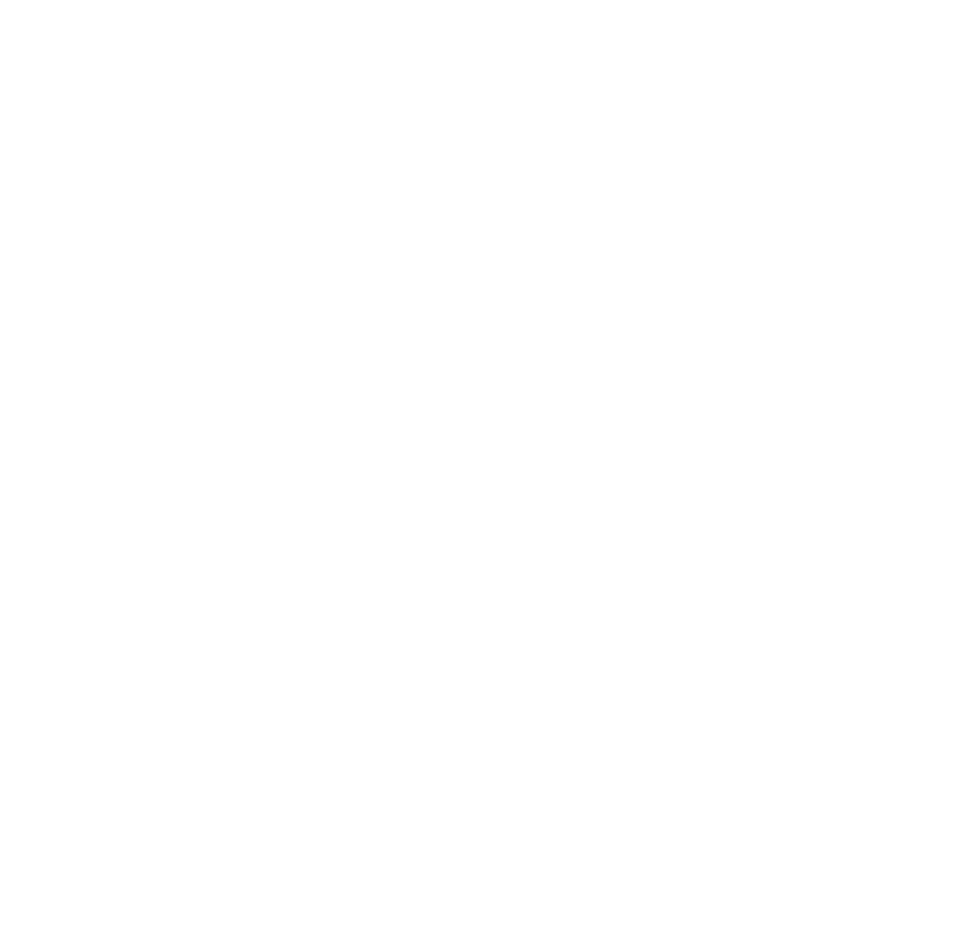
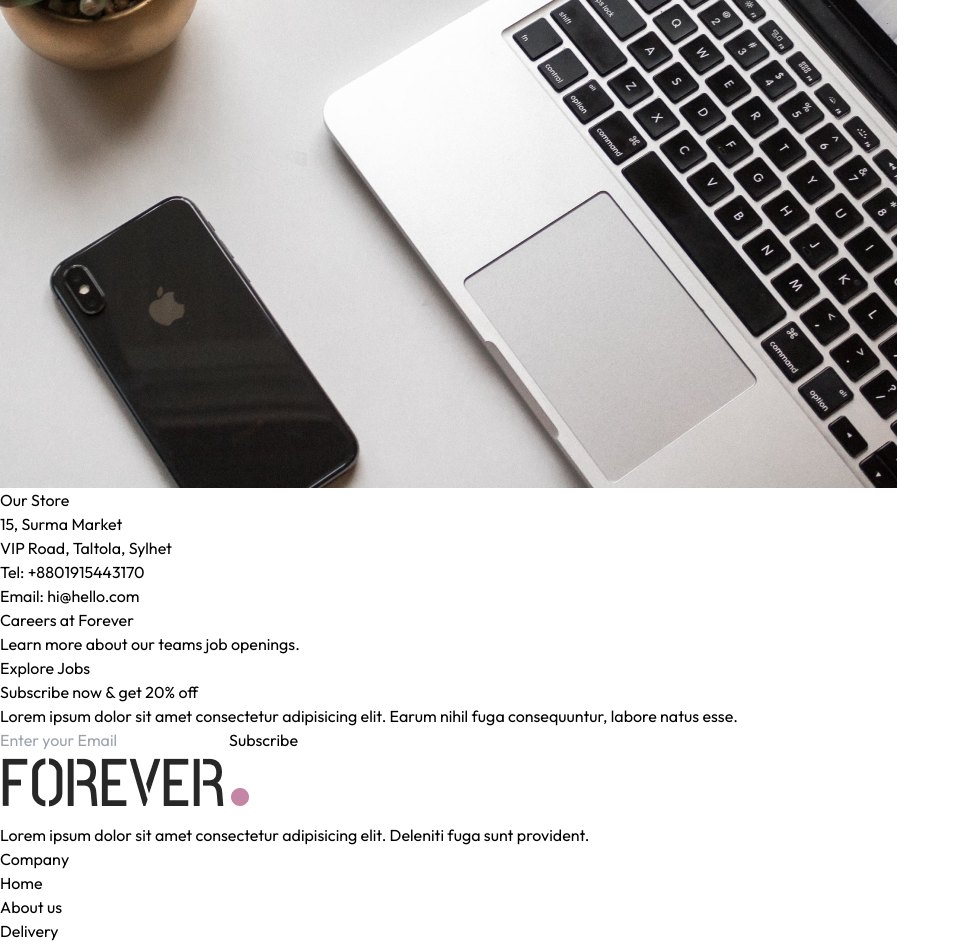
Before and after one commit to jahedripon9/ecommerce-app-frontend, a React (Vite) app: page /contact in a window 1280 px wide. Shown: the part 955-1902 px from the top of the page, without its empty margins (0-960 px from the left). Before the commit the page ends 858 px from the top, so only its background shows below. Built offline with nearby package versions, Linux system fonts and the light colour scheme.

Commit message:
Contact us Page Ready

```diff
--- a/src/pages/Contact.jsx
+++ b/src/pages/Contact.jsx
@@ -1,7 +1,26 @@
+import { assets } from "../assets/frontend_assets/assets"
+import { NewsLetterBox } from "../components/NewsLetterBox"
+import Title from "../components/Title"
 
 const Contact = () => {
   return (
-    <div>Contact</div>
+    <div>
+      <div className="text-center text-2xl uppercase pt-10 border-t">
+        <Title text1={"Contact"} text2={"  us"} />
+      </div>
+      <div className="my-10 flex flex-col justify-center md:flex-row gap-10 mb-28">
+        <img className="w-full md:max-w-[480px]" src={assets.contact_img} alt="" />
+        <div className="flex flex-col justify-center items-start gap-6">
+          <p className="font-semibold text-xl text-gray-600">Our Store</p>
+          <p className="text-gray-500">15, Surma Market <br /> VIP Road, Taltola, Sylhet </p>
+          <p className="text-gray-500">Tel: +8801915443170 <br /> Email: hi@hello.com</p>
+          <p className="font-semibold text-xl text-gray-500">Careers at Forever</p>
+          <p className="text-gray-500">Learn more about our teams job openings. </p>
+          <button className="border border-black px-8 py-4 text-sm hover:bg-black hover:text-white transition-all duration-500">Explore Jobs</button>
+        </div>
+      </div>
+      <NewsLetterBox />
+    </div>
   )
 }
 
```
